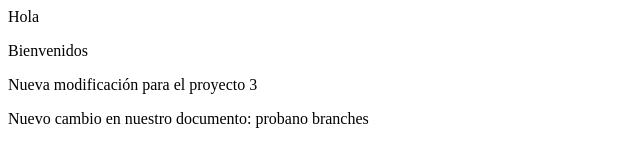
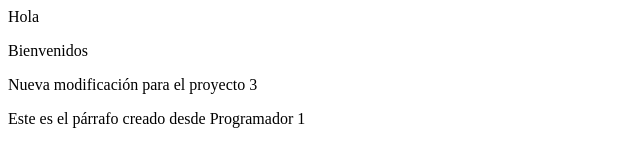
Before and after one commit to marianogallego/edifp, a plain HTML site: page index.html in a window 1280 px wide. Shown: the full height of the page, 0-640 px from the left. Drawn offline with Linux system fonts and the light colour scheme.

Commit message:
Creando párrafo desde Programador1

```diff
--- a/index.html
+++ b/index.html
@@ -11,7 +11,7 @@
     <p>Bienvenidos</p>
     <p>Nueva modificación para el proyecto 3</p>
 
-    <p>Nuevo cambio en nuestro documento: probano branches</p>
+    <p>Este es el párrafo creado desde Programador 1</p>
 
     </body>
 </html>
```
